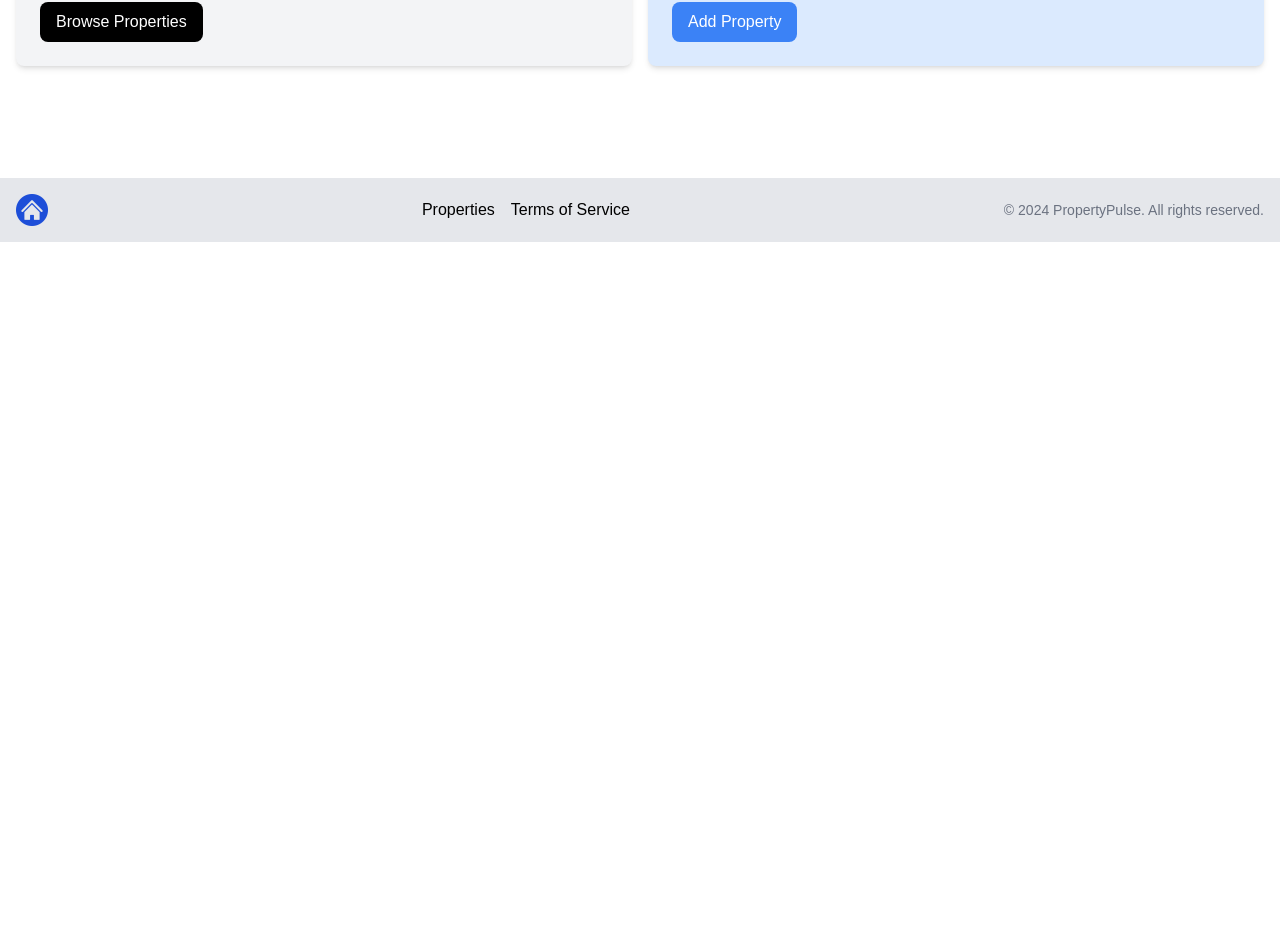
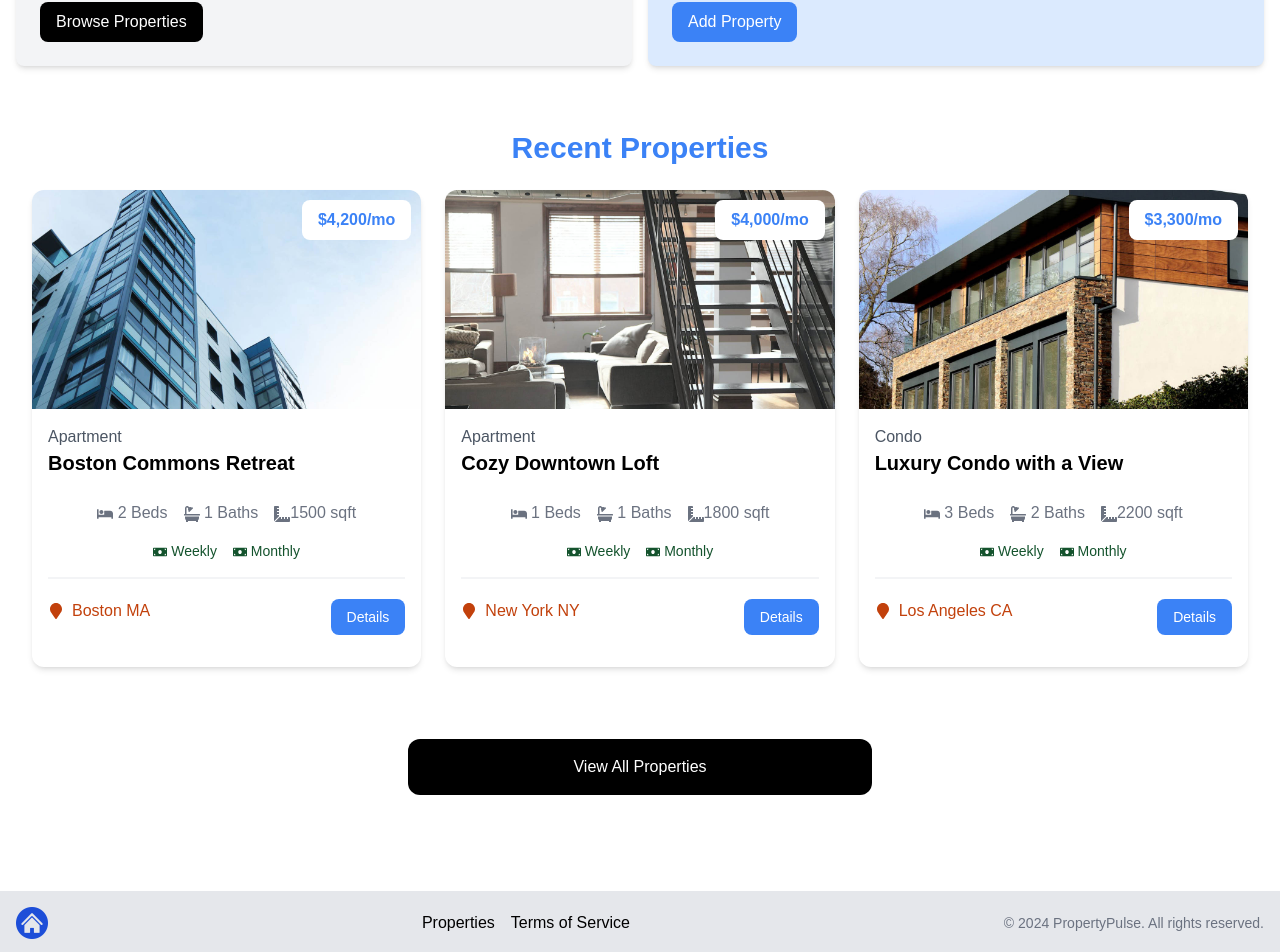
Before and after one commit to Helekin/nextjs-01-easy-real-estate, a Next.js app: page / in a window 1280 px wide. Shown: the part 555-1507 px from the top of the page. Before the commit the page ends 800 px from the top, so only its background shows below. Built offline with nearby package versions, Linux system fonts and the light colour scheme.

Commit message:
html completed

```diff
--- /dev/null
+++ b/app/loading.jsx
@@ -0,0 +1,21 @@
+"use client";
+
+import ClipLoader from "react-spinners/ClipLoader";
+
+const override = {
+  display: "block",
+  margin: "100px auto",
+};
+
+const LoadingPage = () => {
+  return (
+    <ClipLoader
+      color="#3b82f6"
+      cssOverride={override}
+      size={150}
+      aria-label="Loading Spinner"
+    />
+  );
+};
+
+export default LoadingPage;
--- /dev/null
+++ b/app/not-found.jsx
@@ -0,0 +1,31 @@
+import Link from "next/link";
+import { FaExclamationTriangle } from "react-icons/fa";
+
+const NotFoundPage = () => {
+  return (
+    <section className="bg-blue-50 min-h-screen flex-grow">
+      <div className="container m-auto max-w-2xl py-24">
+        <div className="bg-white px-6 py-24 mb-4 shadow-md rounded-md border m-4 md:m-0">
+          <div className="flex justify-center">
+            <FaExclamationTriangle className="text-yellow-400 text-8xl fa-5x" />
+          </div>
+          <div className="text-center">
+            <h1 className="text-3xl font-bold mt-4 mb-2">Page Not Found</h1>
+            <p className="text-gray-500 text-xl mb-10">
+              The page you are looking for does not exist.
+            </p>
+            <Link
+              href="/"
+              className="bg-blue-700 hover:bg-blue-800 text-white font-bold py-4 px-6 rounded"
+            >
+              Go Home
+            </Link>
+          </div>
+        </div>
+      </div>
+      <div className="flex-grow"></div>
+    </section>
+  );
+};
+
+export default NotFoundPage;
--- a/app/page.jsx
+++ b/app/page.jsx
@@ -1,11 +1,13 @@
 import Hero from "@/components/Hero";
 import InfoBoxes from "@/components/InfoBoxes";
+import HomeProperties from "@/components/HomeProperties";
 
 const HomePage = () => {
   return (
     <>
       <Hero />
       <InfoBoxes />
+      <HomeProperties/>
     </>
   );
 };
--- a/app/properties/page.jsx
+++ b/app/properties/page.jsx
@@ -1,9 +1,21 @@
+import PropertyCard from "@/components/PropertyCard";
+
 import properties from "@/properties.json";
 
 const PropertiesPage = () => {
   return (
     <section className="px-4 py-6">
-      <div className="container-xl lg:container m-auto px-4 py-6"></div>
+      <div className="container-xl lg:container m-auto px-4 py-6">
+        {properties.length === 0 ? (
+          <p>No properties found</p>
+        ) : (
+          <div className="grid grid-cols-1 md:grid-cols-3 gap-6">
+            {properties.map((property) => (
+              <PropertyCard key={property._id} property={property} />
+            ))}
+          </div>
+        )}
+      </div>
     </section>
   );
 };
--- /dev/null
+++ b/components/HomeProperties.jsx
@@ -0,0 +1,40 @@
+import Link from "next/link";
+
+import PropertyCard from "./PropertyCard";
+
+import properties from "@/properties.json";
+
+const HomeProperties = () => {
+  const recentProperties = properties.slice(0, 3);
+
+  return (
+    <>
+      <section className="px-4 py-6">
+        <div className="container-xl lg:container m-auto px-4 py-6">
+          <h2 className="text-3xl font-bold text-blue-500 mb-6 text-center">
+            Recent Properties
+          </h2>
+          {properties.length === 0 ? (
+            <p>No properties found</p>
+          ) : (
+            <div className="grid grid-cols-1 md:grid-cols-3 gap-6">
+              {recentProperties.map((property) => (
+                <PropertyCard key={property._id} property={property} />
+              ))}
+            </div>
+          )}
+        </div>
+      </section>
+      <section className="m-auto max-w-lg my-6 px-6">
+        <Link
+          href="/properties"
+          className="block bg-black text-white text-center py-4 px-6 rounded-xl hover:bg-gray-700"
+        >
+          View All Properties
+        </Link>
+      </section>
+    </>
+  );
+};
+
+export default HomeProperties;
--- /dev/null
+++ b/components/PropertyCard.jsx
@@ -0,0 +1,89 @@
+import Image from "next/image";
+import Link from "next/link";
+import {
+  FaBed,
+  FaBath,
+  FaRulerCombined,
+  FaMoneyBill,
+  FaMapMarker,
+} from "react-icons/fa";
+
+const PropertyCard = ({ property }) => {
+  const getRateDisplay = () => {
+    const { rates } = property;
+    if (rates.monthly) {
+      return `$${rates.monthly.toLocaleString()}/mo`;
+    } else if (rates.weekly) {
+      return `$${rates.weekly.toLocaleString()}/wk`;
+    } else if (rates.nightly) {
+      return `$${rates.nightly.toLocaleString()}/night`;
+    }
+  };
+
+  return (
+    <div className="rounded-xl shadow-md relative">
+      <Image
+        src={`/images/properties/${property.images[0]}`}
+        alt=""
+        width="0"
+        height="0"
+        sizes="100vw"
+        className="w-full h-auto rounded-t-xl"
+      />
+      <div className="p-4">
+        <div className="text-left md:text-center lg:text-left mb-6">
+          <div className="text-gray-600">{property.type}</div>
+          <h3 className="text-xl font-bold">{property.name}</h3>
+        </div>
+        <h3 className="absolute top-[10px] right-[10px] bg-white px-4 py-2 rounded-lg text-blue-500 font-bold text-right md:text-center lg:text-right">
+          {getRateDisplay()}
+        </h3>
+
+        <div className="flex justify-center gap-4 text-gray-500 mb-4">
+          <p>
+            <FaBed className="md:hidden lg:inline" /> {property.beds}{" "}
+            <span className="md:hidden lg:inline">Beds</span>
+          </p>
+          <p>
+            <FaBath className="md:hidden lg:inline" /> {property.baths}{" "}
+            <span className="md:hidden lg:inline">Baths</span>
+          </p>
+          <p>
+            <FaRulerCombined className="md:hidden lg:inline" />
+            {property.square_feet}{" "}
+            <span className="md:hidden lg:inline">sqft</span>
+          </p>
+        </div>
+
+        <div className="flex justify-center gap-4 text-green-900 text-sm mb-4">
+          <p>
+            <FaMoneyBill className="md:hidden lg:inline" /> Weekly
+          </p>
+          <p>
+            <FaMoneyBill className="md:hidden lg:inline" /> Monthly
+          </p>
+        </div>
+
+        <div className="border border-gray-100 mb-5"></div>
+
+        <div className="flex flex-col lg:flex-row justify-between mb-4">
+          <div className="flex align-middle gap-2 mb-4 lg:mb-0">
+            <FaMapMarker className="text-orange-700 mt-1" />
+            <span className="text-orange-700">
+              {" "}
+              {property.location.city} {property.location.state}{" "}
+            </span>
+          </div>
+          <Link
+            href={`/properties/${property._id}`}
+            className="h-[36px] bg-blue-500 hover:bg-blue-600 text-white px-4 py-2 rounded-lg text-center text-sm"
+          >
+            Details
+          </Link>
+        </div>
+      </div>
+    </div>
+  );
+};
+
+export default PropertyCard;
--- a/package.json
+++ b/package.json
@@ -13,7 +13,8 @@
     "nextjs-01-easy-real-estate": "file:",
     "react": "^18",
     "react-dom": "^18",
-    "react-icons": "^5.3.0"
+    "react-icons": "^5.3.0",
+    "react-spinners": "^0.14.1"
   },
   "devDependencies": {
     "postcss": "^8",
```
Also changed, not shown: 1 other file (tests, documents, lock files or other folders).
